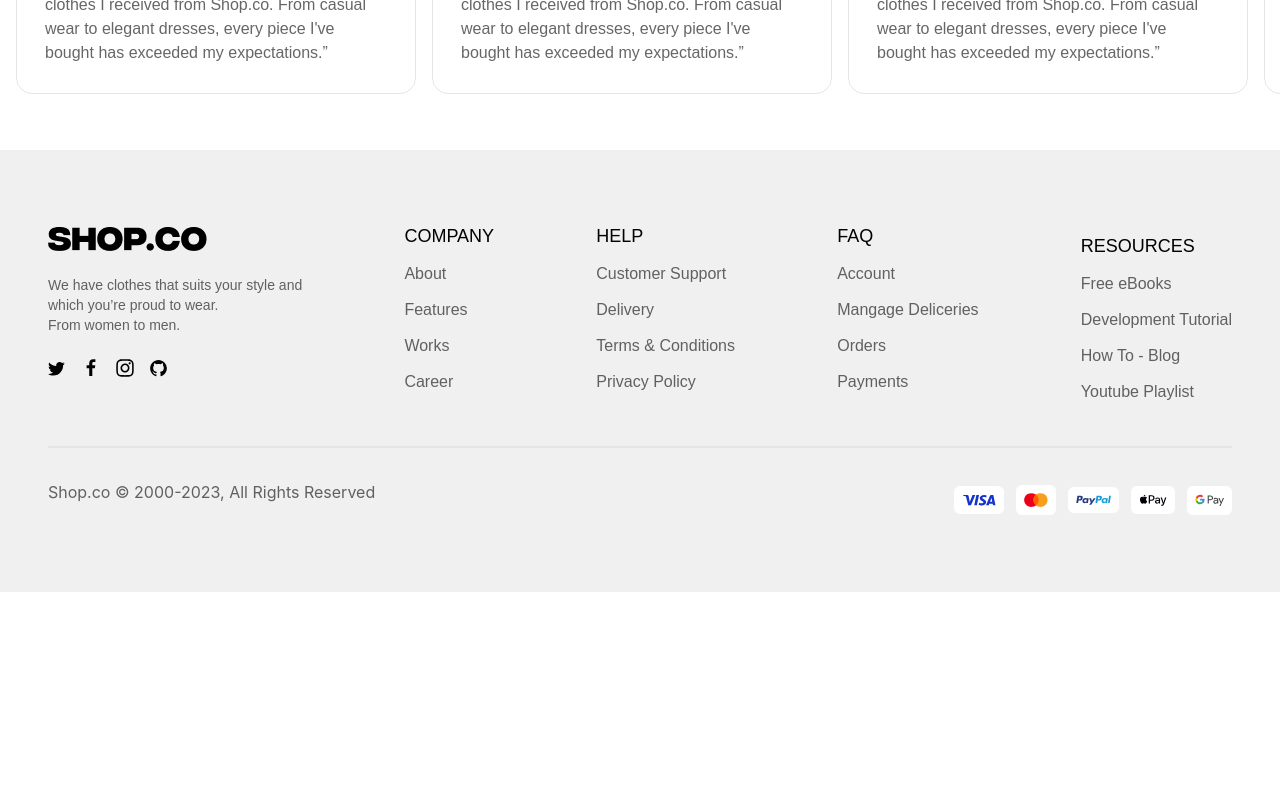
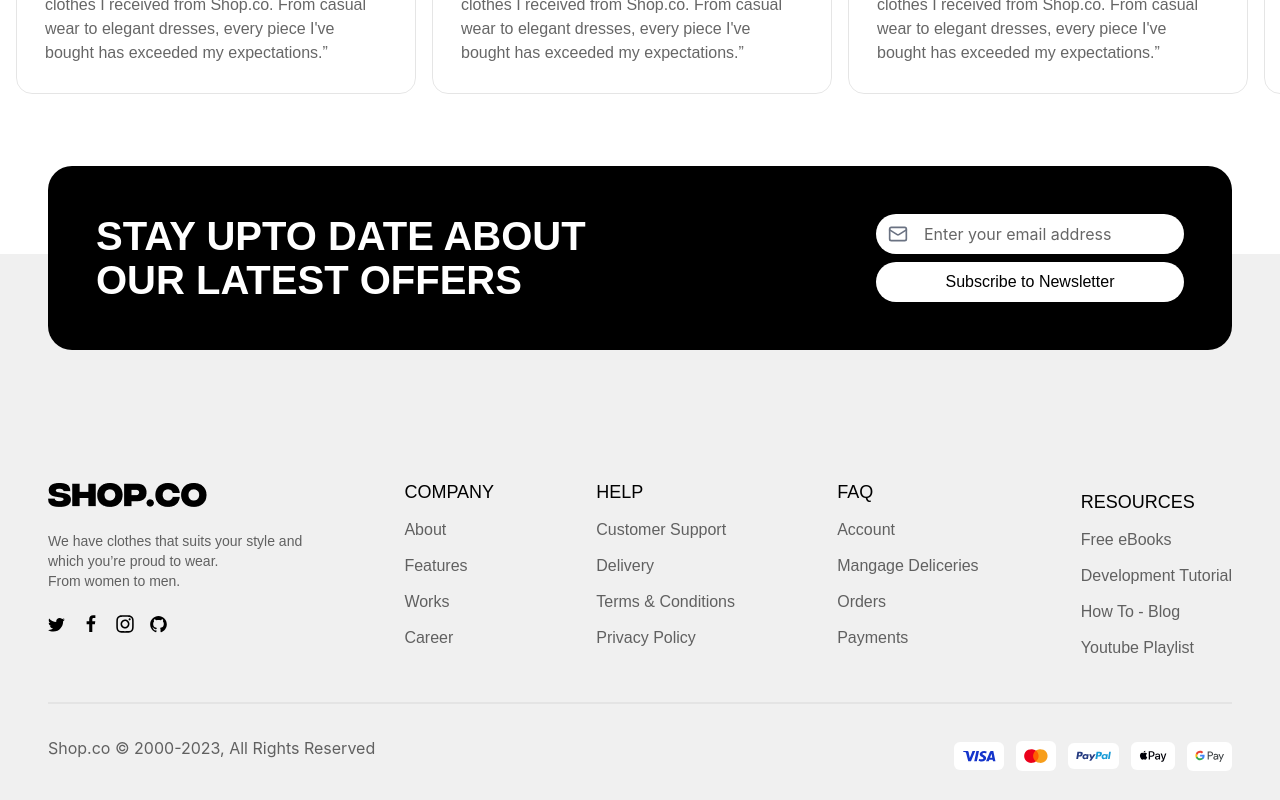
Before and after one commit to 01mehran/shopverse, a React (Vite) app: page / in a window 1280 px wide. Shown: the part 2912-3712 px from the top of the page. Before the commit the page ends 3504 px from the top, so only its background shows below. Built offline with nearby package versions, Linux system fonts and the light colour scheme; a web font is replaced by a local one.

Commit message:
feat(subscrib-form): add subscrib form layout

```diff
--- a/src/components/Footer.tsx
+++ b/src/components/Footer.tsx
@@ -10,12 +10,35 @@ import googlePay from "@/assets/images/badges/googlePay.svg";
 import masterCard from "@/assets/images/badges/mastercard.svg";
 import paypal from "@/assets/images/badges/paypal.svg";
 import visa from "@/assets/images/badges/Visa.svg";
+import { Mail } from "lucide-react";
 
 export default function Footer() {
   return (
-    <footer className="bg-bg-muted mt-14 py-18">
+    <footer className="bg-bg-muted relative mt-40 pt-10 pb-6">
       <Container>
-        <main>
+        <section className="flex w-full -translate-y-32 flex-col items-center justify-between space-y-10 rounded-3xl bg-black p-8 text-white md:flex-row md:space-y-0 lg:p-12">
+          <div>
+            <p className="font-IntegralCF max-w-150 pr-8 text-[32px] leading-9 font-extrabold md:text-[40px] md:leading-11">
+              STAY UPTO DATE ABOUT OUR LATEST OFFERS
+            </p>
+          </div>
+          <form className="relative flex w-full max-w-77 flex-col items-center gap-2">
+            <input
+              type="text"
+              placeholder="Enter your email address"
+              className="rounded-0 w-full rounded-full bg-white px-12 py-2 text-black outline-0 placeholder:text-black/60"
+            />
+            <span className="absolute top-2.5 left-3 text-gray-500">
+              <Mail size={20} />
+            </span>
+            <button className="font-Satoshi w-full rounded-full bg-white py-2 font-medium text-black">
+              Subscribe to Newsletter
+            </button>
+          </form>
+        </section>
+      </Container>
+      <Container>
+        <main className="">
           <article className="mb-8 flex flex-col items-start justify-center gap-6 lg:hidden">
             <img src={shopCo} alt="" />
             <p className="font-Satoshi text-sm text-black/60">
```
